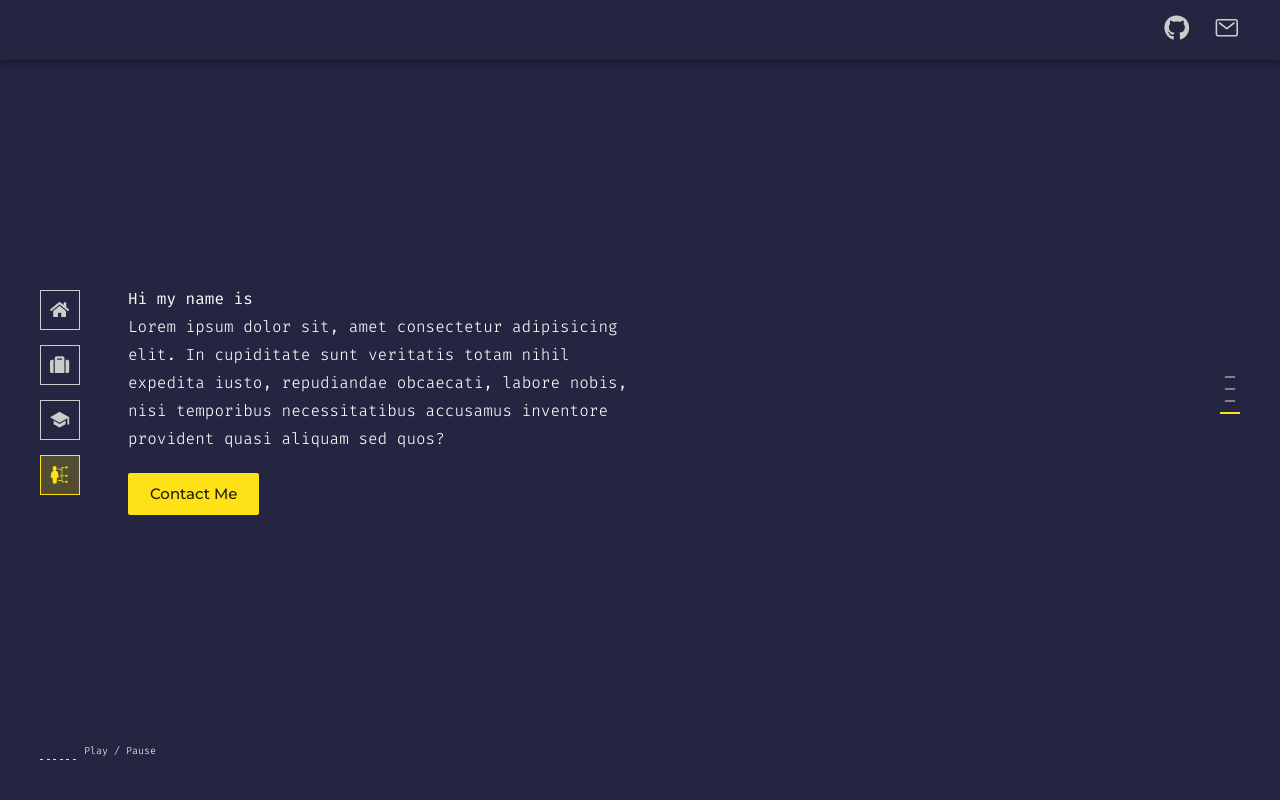
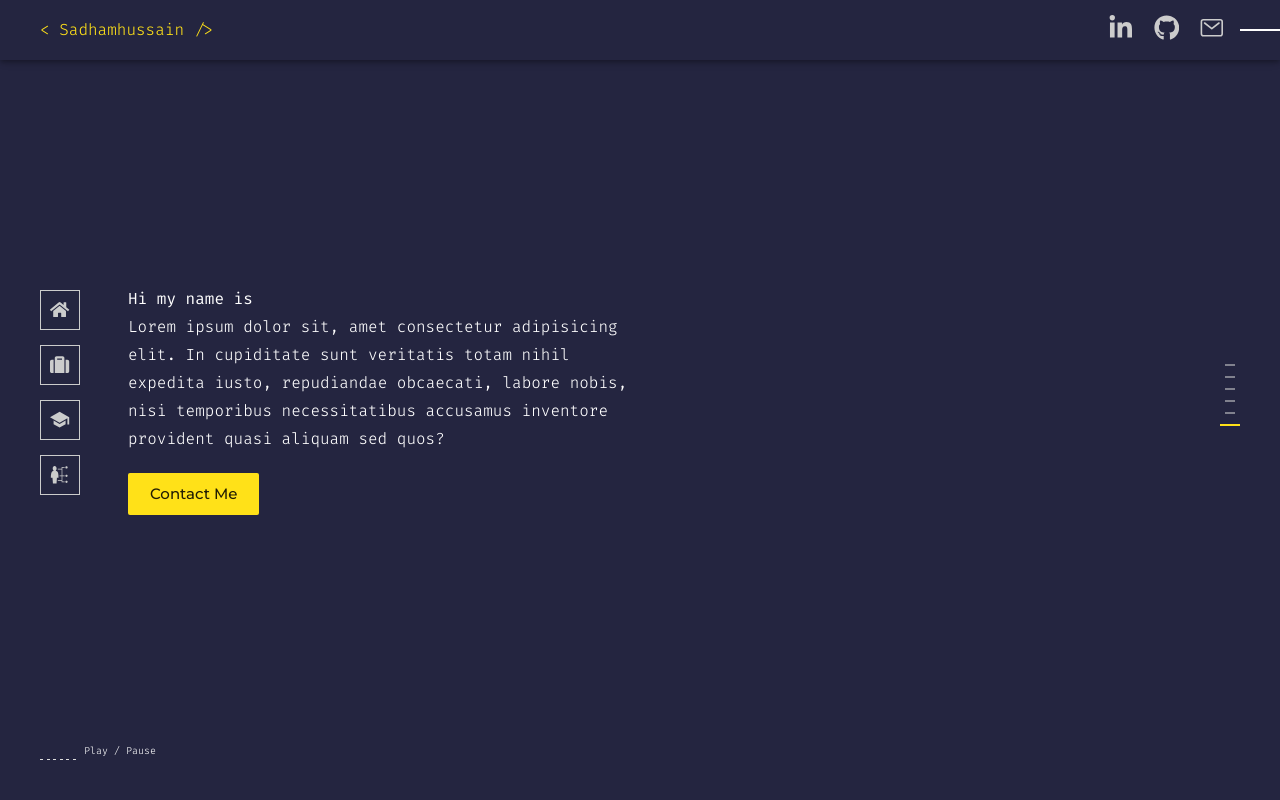
Before and after one commit to sadhumubarak/portfolio, a React (Vite) app: page / in a window 1280 px wide. Shown: the top 800 px of the page. Built offline with nearby package versions, Linux system fonts and the light colour scheme; a web font is replaced by a local one.

Commit message:
update pro, contact

```diff
--- /dev/null
+++ b/src/pages/Contact/index.tsx
@@ -0,0 +1,37 @@
+import { Box, Button, Grid, Typography } from "@mui/material";
+import ContentBox from "../../shared/ContentBox";
+import { IoFootsteps } from "react-icons/io5";
+import SectionTitle from "../../shared/SectionTitle";
+// import expPoster from "../../assets/img/exp.png";
+type Props = {
+  id: string;
+};
+
+export default function Contact({ id }: Props) {
+  return (
+    <ContentBox contentId={id}>
+      <Grid>
+        <SectionTitle countNo="06" title="Ping me" />
+        <Grid
+          item
+          xs={12}
+          sx={{
+            display: "flex",
+            flexDirection: "column",
+          }}
+        >
+          <Typography
+            variant="subtitle2"
+            sx={{ textIndent: "100px", width: "80%" }}
+          >
+            Although I’m not currently looking for any new opportunities, my
+            inbox is always open. Whether you have a question or just want to
+            say hi, I’ll try my best to get back to you!
+          </Typography>
+
+          <Button sx={{ mt: "20px" ,width:'fit-content'}}>Say Hello!</Button>
+        </Grid>
+      </Grid>
+    </ContentBox>
+  );
+}
--- a/src/pages/Home/Home.tsx
+++ b/src/pages/Home/Home.tsx
@@ -11,12 +11,14 @@ import Header from "../../shared/Header/Header";
 import Footer from "../../shared/Footer/Footer";
 import MediaPlayer from "../../shared/MediaPlayer/MediaPlayer";
 import ProgressLine from "../../shared/ProgressLine";
+import Projects from "../Projects";
+import Contact from "../Contact";
 
 // import useInteraction from "../../shared/useIntersection";
 type Props = {};
 
 const Home = ({}: Props) => {
-  const [active, setActive] = useState("");
+  const [active, setActive] = useState("introduction");
 
   useEffect(() => {
     return () => {
@@ -25,10 +27,14 @@ const Home = ({}: Props) => {
         var eleExp = document.querySelector("#experience");
         var eleEdu = document.querySelector("#education");
         var eleKnow = document.querySelector("#skill");
+        var eleProj = document.querySelector("#projects");
+        var eleCon = document.querySelector("#contact");
         var positionIntro = eleIntro && eleIntro.getBoundingClientRect();
         var positionExp = eleExp && eleExp.getBoundingClientRect();
         var positionEdu = eleEdu && eleEdu.getBoundingClientRect();
         var positionKnow = eleKnow && eleKnow.getBoundingClientRect();
+        var positionProj = eleProj && eleProj.getBoundingClientRect();
+        var positionCon = eleCon && eleCon.getBoundingClientRect();
 
         // checking whether fully visible
         if (
@@ -59,6 +65,20 @@ const Home = ({}: Props) => {
         ) {
           setActive("skill");
         }
+        if (
+          positionProj &&
+          positionProj.top >= 0 &&
+          positionProj.bottom <= window.innerHeight
+        ) {
+          setActive("projects");
+        }
+        if (
+          positionCon &&
+          positionCon.top >= 0 &&
+          positionCon.bottom <= window.innerHeight
+        ) {
+          setActive("contact");
+        }
         // checking for partial visibility
         // if (positionEdu.top < window.innerHeight && positionExp.bottom >= 0) {
         //   setActive("");
@@ -70,13 +90,16 @@ const Home = ({}: Props) => {
   return (
     <Fragment>
       <MediaPlayer />
-      <ProgressLine activeMenu={active}/>
+      <ProgressLine activeMenu={active} />
       <Header />
       <NavPanel activeMenu={active} />
       <ViewPort id="introduction" />
       <Experience id="experience" experience={myData.experience} />
       <Education id="education" education={myData.education} />
       <Knowledge id="skill" knowledge={myData.knowledge} />
+      <Projects id="projects" />
+      <Contact id="contact" />
+
       <Footer />
     </Fragment>
   );
--- /dev/null
+++ b/src/pages/Projects/index.tsx
@@ -0,0 +1,42 @@
+import { Box, Button, Grid, Typography } from "@mui/material";
+import ContentBox from "../../shared/ContentBox";
+import { IoFootsteps } from "react-icons/io5";
+import SectionTitle from "../../shared/SectionTitle";
+// import expPoster from "../../assets/img/exp.png";
+type Props = {
+  experience: {
+    jobTitle: string;
+    period: string;
+    employer: string;
+    location: string;
+  }[];
+  id: string;
+};
+
+export default function Projects({ experience, id }: Props) {
+  return (
+    <ContentBox contentId={id}>
+      <Grid
+        container
+        sx={{
+          display: "flex",
+          alignItems: "center",
+          // position: "relative",
+
+          // "&:after": {
+          //   content: "''",
+          //   top: 0,
+          //   right: 0,
+          //   position: "absolute",
+          //   width: "100%",
+          //   height: "100%",
+          //   backgroundImage: `url(${"../../"})`,
+          // },
+        }}
+      >
+        <SectionTitle countNo="05" title="My Works" />
+
+      </Grid>
+    </ContentBox>
+  );
+}
--- a/src/shared/ActionButtons/index.tsx
+++ b/src/shared/ActionButtons/index.tsx
@@ -9,6 +9,8 @@ export const navMenus = [
   { menuTitle: "#experience", menu: "experience", iconName: <FaSuitcase /> },
   { menuTitle: "#education", menu: "education", iconName: <IoSchoolSharp /> },
   { menuTitle: "#skill", menu: "skill", iconName: <GiSkills /> },
+  { menuTitle: "#projects", menu: "projects", iconName: <GiSkills /> },
+  { menuTitle: "#contact", menu: "contact", iconName: <GiSkills /> },
 ];
 
 type ContentBoxType = {
@@ -38,7 +40,7 @@ export default function NavPanel({ activeMenu }: ContentBoxType) {
         },
       }}
     >
-      {navMenus.map((menu, i) => (
+      {navMenus.slice(0, 4).map((menu, i) => (
         <a href={menu.menuTitle} key={i}>
           <Box
             className="nav-icon"
--- a/src/shared/Header/Header.tsx
+++ b/src/shared/Header/Header.tsx
@@ -7,7 +7,7 @@ import {
   Toolbar,
   Typography,
 } from "@mui/material";
-import { FaGithub } from "react-icons/fa";
+import { FaGithub, FaLinkedinIn } from "react-icons/fa";
 import { IoMail, IoMailOutline } from "react-icons/io5";
 
 // type ContentBoxType = {
@@ -37,19 +37,64 @@ export default function Header() {
             justifyContent: "space-between",
           }}
         >
-          <Grid item></Grid>
-          <Grid item sx={{ display: "flex", alignItems: "center" }}>
+          <Grid item>
+            <Typography variant="subtitle1" sx={{ color: "#ffe118" }}>
+              {" "}
+              &#60; Sadhamhussain /&#62;{" "}
+            </Typography>
+          </Grid>
+          <Grid
+            item
+            sx={{
+              position: "relative",
+              display: "flex",
+              alignItems: "center",
+              "&:after": {
+                content: "''",
+                position: "absolute",
+                right: "-100%",
+                width: "100%",
+                height: "2px",
+                backgroundColor: "#fff",
+              },
+            }}
+          >
             <Link
+              target="_blank"
+              href="https://www.linkedin.com/in/sadham-hussain-4177101a3/"
+              className="nav-icon"
+              sx={{
+                marginRight: "20px",
+                "&:hover svg": {
+                  color: "#ffe118",
+                },
+              }}
+            >
+              <FaLinkedinIn style={{ fontSize: "1.6rem" }} />
+            </Link>
+            <Link
+              target="_blank"
               href="https://github.com/"
               className="nav-icon"
-              sx={{ marginLeft: "15px" }}
+              sx={{
+                marginRight: "20px",
+                "&:hover svg": {
+                  color: "#ffe118",
+                },
+              }}
             >
               <FaGithub style={{ fontSize: "1.6rem" }} />
             </Link>
             <Link
-              href="https://github.com/"
+              target="_blank"
+              href="mailto:sadham.mubarak@gmail.com"
               className="nav-icon"
-              sx={{ marginLeft: "25px" }}
+              sx={{
+                marginRight: "15px",
+                "&:hover svg": {
+                  color: "#ffe118",
+                },
+              }}
             >
               <IoMailOutline style={{ fontSize: "1.6rem" }} />
             </Link>
--- a/src/shared/MediaPlayer/MediaPlayer.tsx
+++ b/src/shared/MediaPlayer/MediaPlayer.tsx
@@ -6,7 +6,7 @@ export default function MediaPlayer() {
   const [song] = useState(new Audio(audioLoop));
 
   useEffect(() => {
-    song.volume = 0.3;
+    song.volume = 0.5;
     if (isPlay) {
       song.play();
     }
--- a/src/shared/ProgressLine/index.tsx
+++ b/src/shared/ProgressLine/index.tsx
@@ -22,11 +22,10 @@ export default function index({ activeMenu }: activeType) {
       }}
     >
       {navMenus.map((item, i) => (
+        <a href={item.menuTitle} key={i}>
           <Box
             sx={{
-            width: `${
-              item.menu === activeMenu ? "20px" : "10px"
-            }`,
+              width: `${item.menu === activeMenu ? "20px" : "10px"}`,
               height: "2px",
               backgroundColor: `${
                 item.menu === activeMenu ? "#ffe118" : "#cccccc8f"
@@ -38,6 +37,7 @@ export default function index({ activeMenu }: activeType) {
               // },
             }}
           ></Box>
+        </a>
       ))}
     </Box>
   );
--- a/src/shared/SectionTitle.tsx
+++ b/src/shared/SectionTitle.tsx
@@ -33,7 +33,7 @@ export default function SectionTitle({ countNo, title }: SectionTitleType) {
           height: "fit-content",
           position: "relative",
           // opacity: ".7",
-          fontSize: { xs: "3rem", lg: "5.5rem" },
+          fontSize: { xs: "3rem", lg: "5rem" },
           top: { xs: "-10px", lg: "-24px" },
           left: "15px",
           // left: "0px",
@@ -48,7 +48,7 @@ export default function SectionTitle({ countNo, title }: SectionTitleType) {
         variant="h2"
         sx={{
           height: "fit-content",
-          fontSize: { xs: "2.8rem", lg: "4.5rem" },
+          fontSize: { xs: "2.8rem", lg: "4rem" },
         }}
       >
         {title}
```
Lines whose indentation alone changed are shown as unchanged.
